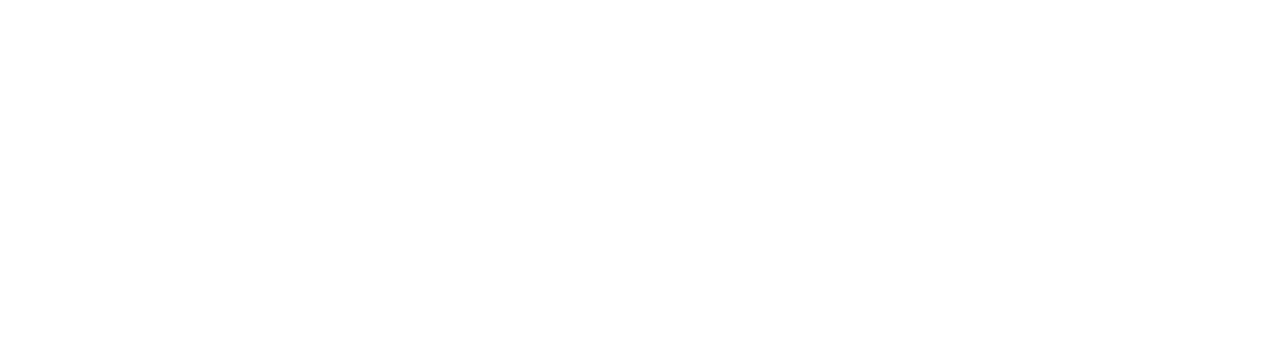
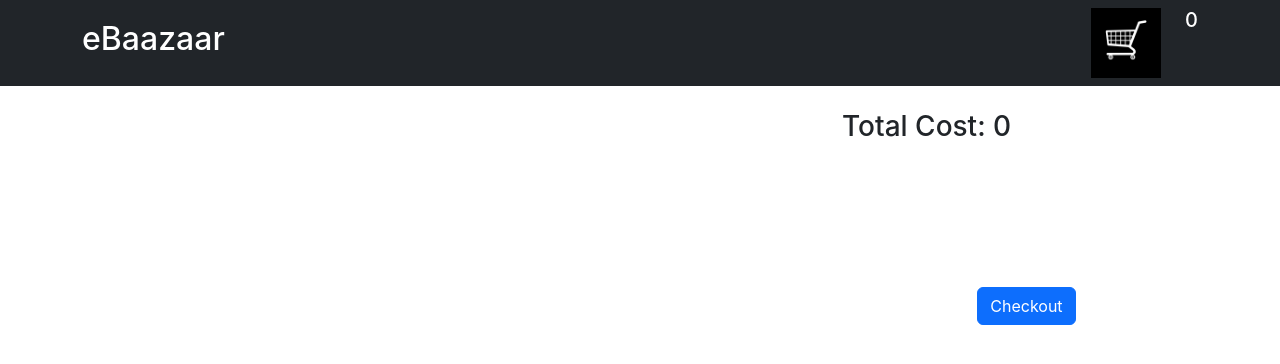
Before and after one commit to dhwanitrranjan/project1, a React (Create React App) app: page /cartPage in a window 1280 px wide. Before the commit this address had no page. Shown: the top 364 px of the page. Built offline with nearby package versions, Linux system fonts and the light colour scheme.

Commit message:
Cart page completed

```diff
--- a/src/Components/LoadNavbar.js
+++ b/src/Components/LoadNavbar.js
@@ -16,6 +16,11 @@
   const handleClick = () =>{
     navigate('/add-data')
   }
+
+  const handlecart = () =>{
+    navigate('/cartPage')
+  }
+
   return (
     <div>
         <Navbar bg="dark" variant="dark">
@@ -35,10 +40,11 @@
                     height="70"
                     className="d-inline-block align-top"
                     alt="React Bootstrap logo"
+                    onClick={handlecart}
                   />
                 </Col>
                 <Col>
-                  <Nav style={{color:"white"}}><h5>{cartCount}</h5></Nav>
+                  <Nav style={{color:"white"}} onClick={handlecart}><h5>{cartCount}</h5></Nav>
                 </Col>
               </Row>
             </div>
--- a/src/Components/ProdDetail.js
+++ b/src/Components/ProdDetail.js
@@ -17,12 +17,13 @@
 
     const handleClick = (e) =>{
         var final_cart = Object.assign({}, cart)
+        console.log(typeof e)
         if (e in final_cart){
             final_cart[e] += 1
         } else {
-            final_cart = 1
+            final_cart[e] = 1
         }
-        console.log(cart)
+        console.log(final_cart)
         dispatch(addtoCart(final_cart))
         dispatch(loadcartCount())
     }
--- a/src/Components/cartPage.js
+++ b/src/Components/cartPage.js
@@ -2,35 +2,51 @@
 import LoadNavbar from './LoadNavbar';
 import Data from '../Data/products.json';
 import {useSelector} from 'react-redux';
-import { Row } from 'react-bootstrap';
+import Container from 'react-bootstrap/Container';
+import Row from 'react-bootstrap/Row';
+import Col from 'react-bootstrap/Col';
+import Card from 'react-bootstrap/Card';
+import Button from 'react-bootstrap/Button';
 
-function cartPage() {
+function CartPage() {
   const cart_id_arr = useSelector(state =>state.cart)
+  console.log(cart_id_arr)
+  let total = 0
   return (
     <div>
       <LoadNavbar />
       <br/>
       <Container>
         <Row>
-          {Data["product"].filter((prod)=>{
-
+          <Col md={{span:8}}>
+          {Data.products.filter((prod)=>{
+            // console.log(prod.id)
+            // console.log(cart_id_arr)
+            if (prod.id in cart_id_arr) {
+              total += Math.round(prod["price"]-prod["price"]*prod["discountPercentage"]/100)*cart_id_arr[prod.id]
+              return prod}
           }).map((prod)=>{
-            return <Card style={{ width: '100%', height:'25rem', margin:'1rem'}}>
-            <Card.Img variant="left" src={product["images"][0]} />
-            <Card.Body>
-              <Card.Title>{product["brand"]} {product["category"]}</Card.Title>
-              <Card.Title className="text-decoration-line-through" style={{color:"red"}}>MRP: ${product["price"]}</Card.Title>
-              <Card.Title style={{color:"green"}}>Offer Price: ${Math.round(product["price"]-product["price"]*product["discountPercentage"]/100)}</Card.Title>
-              <Card.Text>{product["description"]}</Card.Text>
-              <Card.Text style={{color:"blue"}}>Rating: {product["rating"]}</Card.Text>
-              <Button onClick={() => handleClick(product["id"])}>View Product</Button>
-            </Card.Body>
+            return <>
+            <Card style={{ width: '100%', height:'40rem', margin:'1rem'}}>
+              <Card.Img style={{objectFit:"contain", width: '100%', height:'25rem', margin:'1rem'}} variant="top" src={prod["images"][0]} />
+              <Card.Body>
+                <Card.Title>{prod["brand"]} {prod["category"]}</Card.Title>
+                <Card.Text className="text-decoration-line-through" style={{color:"red"}}>MRP: ${prod["price"]}</Card.Text>
+                <Card.Text style={{color:"green"}}>Offer Price: ${Math.round(prod["price"]-prod["price"]*prod["discountPercentage"]/100)}</Card.Text>
+                <Card.Title>Quantity: {cart_id_arr[prod.id]}</Card.Title>
+              </Card.Body>
           </Card>
+            </>
           })}
+          </Col>
+          <Col>
+            <h3>Total Cost: {total}</h3>
+            <Button style={{margin:'38%'}}>Checkout</Button>
+          </Col>
         </Row>
       </Container>
     </div>
   )
 }
 
-export default cartPage
+export default CartPage
--- a/src/index.js
+++ b/src/index.js
@@ -7,6 +7,7 @@
 import Login from './Components/Login';
 import ProductPage from './Components/ProductPage';
 import ProdDetail from './Components/ProdDetail';
+import CartPage from './Components/cartPage';
 import { BrowserRouter,  Routes, Route, } from "react-router-dom";
 import { Provider } from 'react-redux';
 import configStore from './Components/reducers'
@@ -20,6 +21,7 @@
           <Route path="/" element={<Login />}/>
           <Route path="/add-data" element={<ProductPage />} />
           <Route path="/product" element={<ProdDetail />} />
+          <Route path="/cartPage" element={<CartPage />} />
         </Routes>
       </BrowserRouter>
     </Provider>
```
